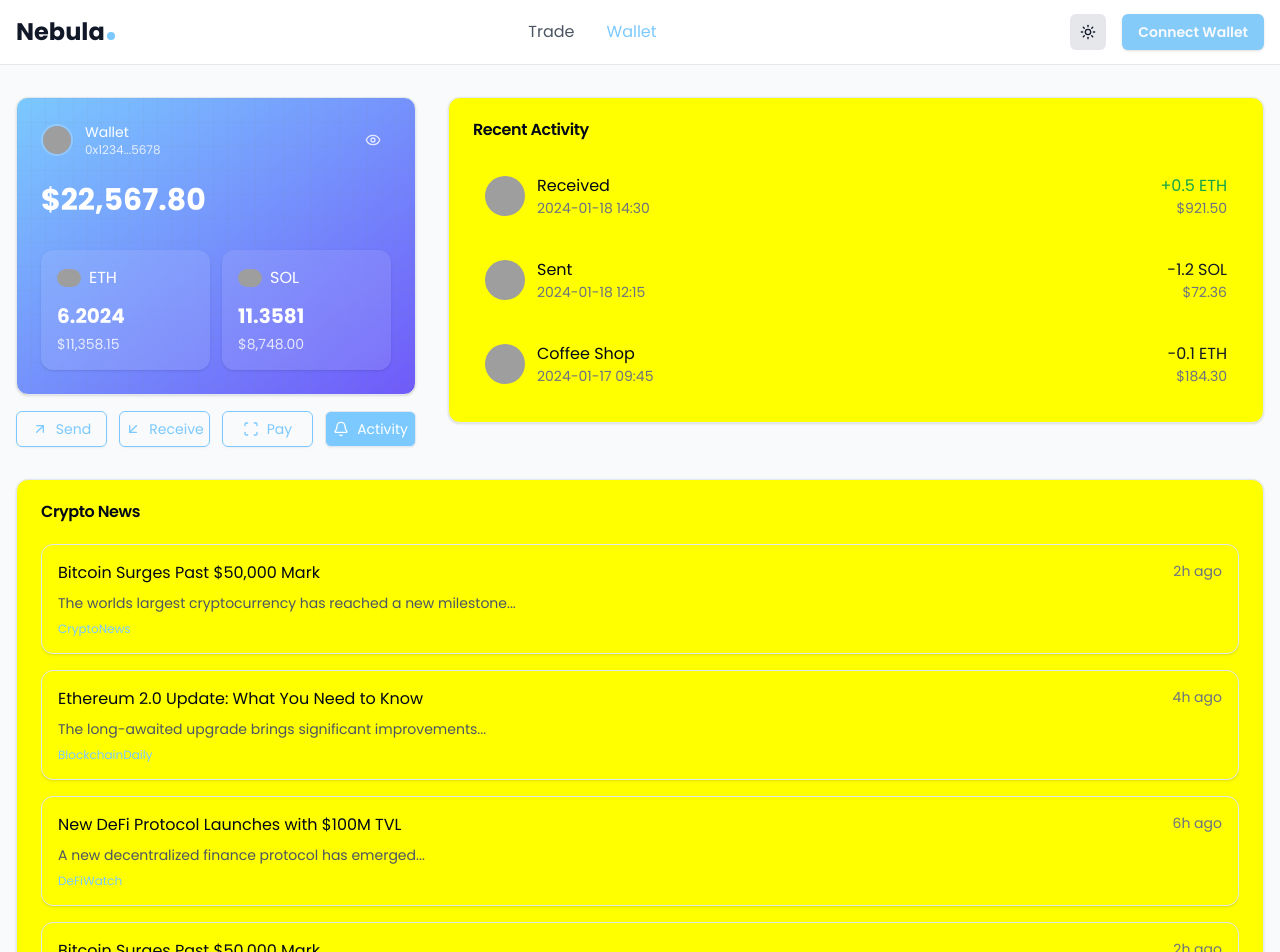
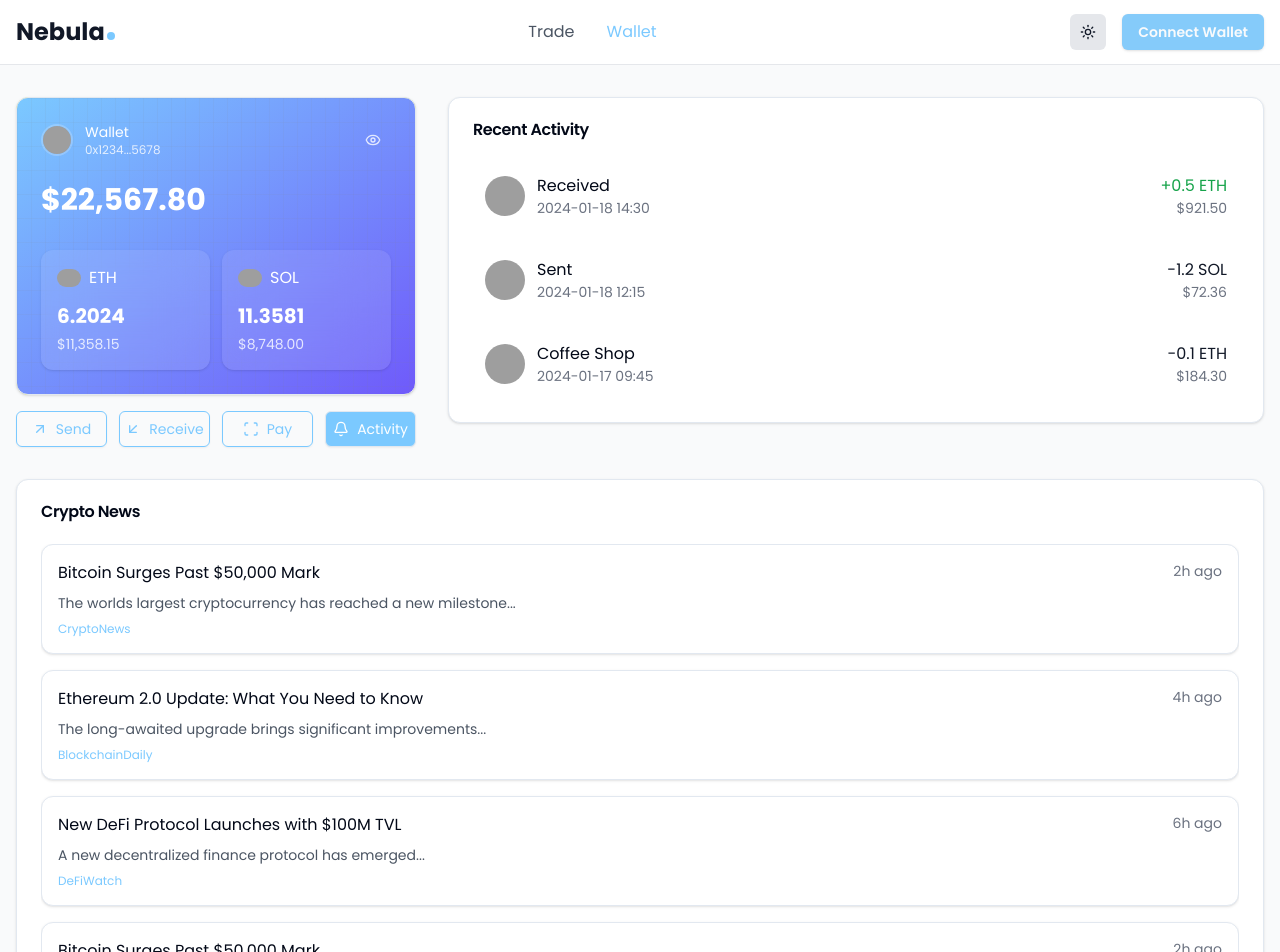
Before and after one commit to Wisnusat/nebula, a Next.js app: page /wallet in a window 1280 px wide. Shown: the top 952 px of the page. Built offline with nearby package versions, Linux system fonts and the light colour scheme; grey boxes are pictures that could not be loaded.

Commit message:
fix/kuning bangke

```diff
--- a/components/views/trade.tsx
+++ b/components/views/trade.tsx
@@ -198,7 +198,7 @@ export function Trade() {
                   </div>
                 </SelectValue>
               </SelectTrigger>
-              <SelectContent>
+              <SelectContent className='bg-white'>
                 {payment_methods.map((c) => (
                   <SelectItem key={c.value} value={c.value}>
                     <div className="flex items-center">
--- a/components/views/wallet-history.tsx
+++ b/components/views/wallet-history.tsx
@@ -33,7 +33,7 @@ const transactions = [
 
 export function WalletHistory() {
   return (
-    <Card className="h-full">
+    <Card className="h-full bg-white">
       <CardHeader className="flex flex-row items-center justify-between">
         <CardTitle>Recent Activity</CardTitle>
         {/* <button className="text-sm text-[#7BC9FF]">View all</button> */}
--- a/components/views/wallet-news.tsx
+++ b/components/views/wallet-news.tsx
@@ -61,7 +61,7 @@ export function WalletNews() {
   const [selectedNews, setSelectedNews] = useState<typeof news[0] | null>(null)
 
   return (
-    <Card className="h-full dark:bg-gray-900">
+    <Card className="h-full dark:bg-gray-900 bg-white">
       <CardHeader>
         <CardTitle>Crypto News</CardTitle>
       </CardHeader>
@@ -71,7 +71,7 @@ export function WalletNews() {
             {news.map((item) => (
               <Card
                 key={item.id}
-                className="cursor-pointer hover:bg-gray-100 dark:hover:bg-gray-800 transition-colors"
+                className="cursor-pointer hover:bg-gray-100 dark:hover:bg-gray-800 transition-colors bg-white"
                 onClick={() => setSelectedNews(item)}
               >
                 <CardContent className="p-4">
--- a/components/views/wallet-view.tsx
+++ b/components/views/wallet-view.tsx
@@ -29,7 +29,7 @@ export function WalletView() {
 
   return (
     <>
-      <div className="flex flex-col md:flex-row gap-8">
+      <div className="flex flex-col md:flex-row gap-8 bg-gray-50">
         <div className="w-full md:w-[400px]">
           <div className="wallet-balance">
             <WalletBalance onTabChange={setActiveTab} activeTab={activeTab} />
```
